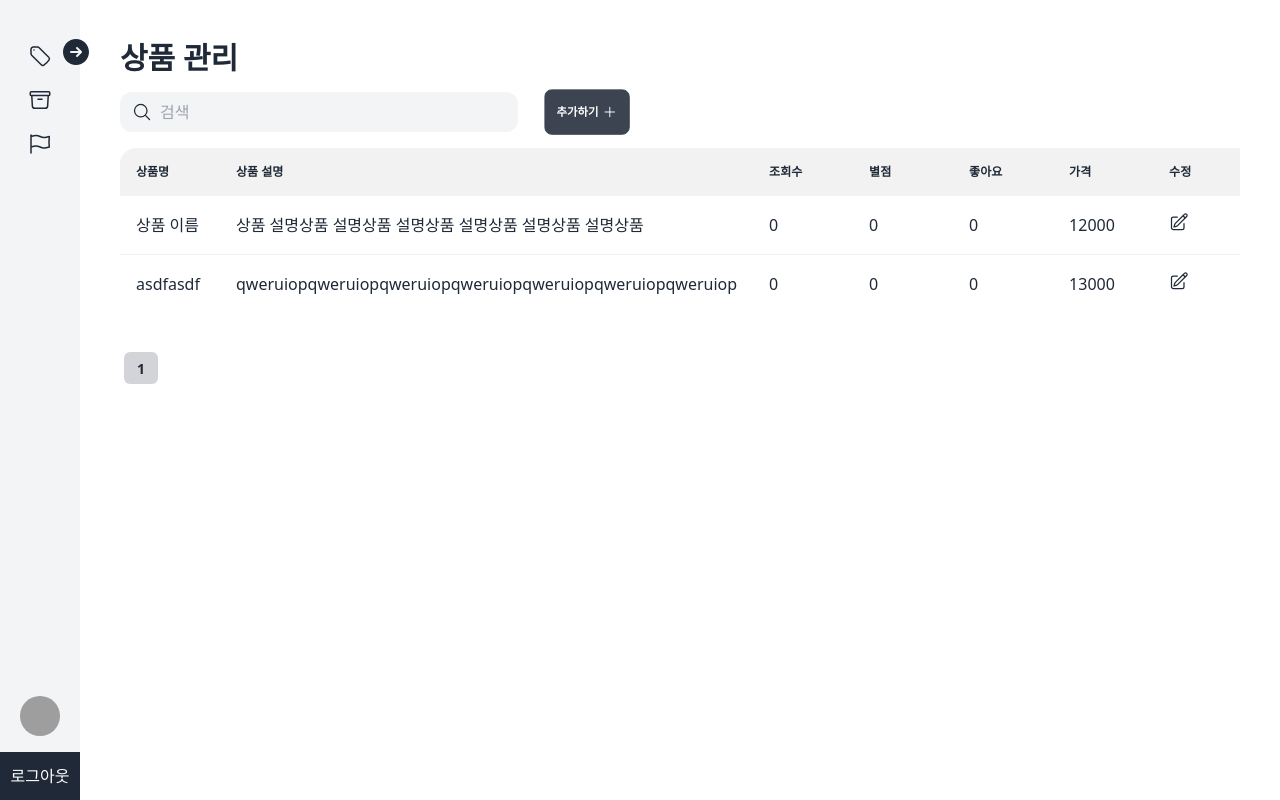
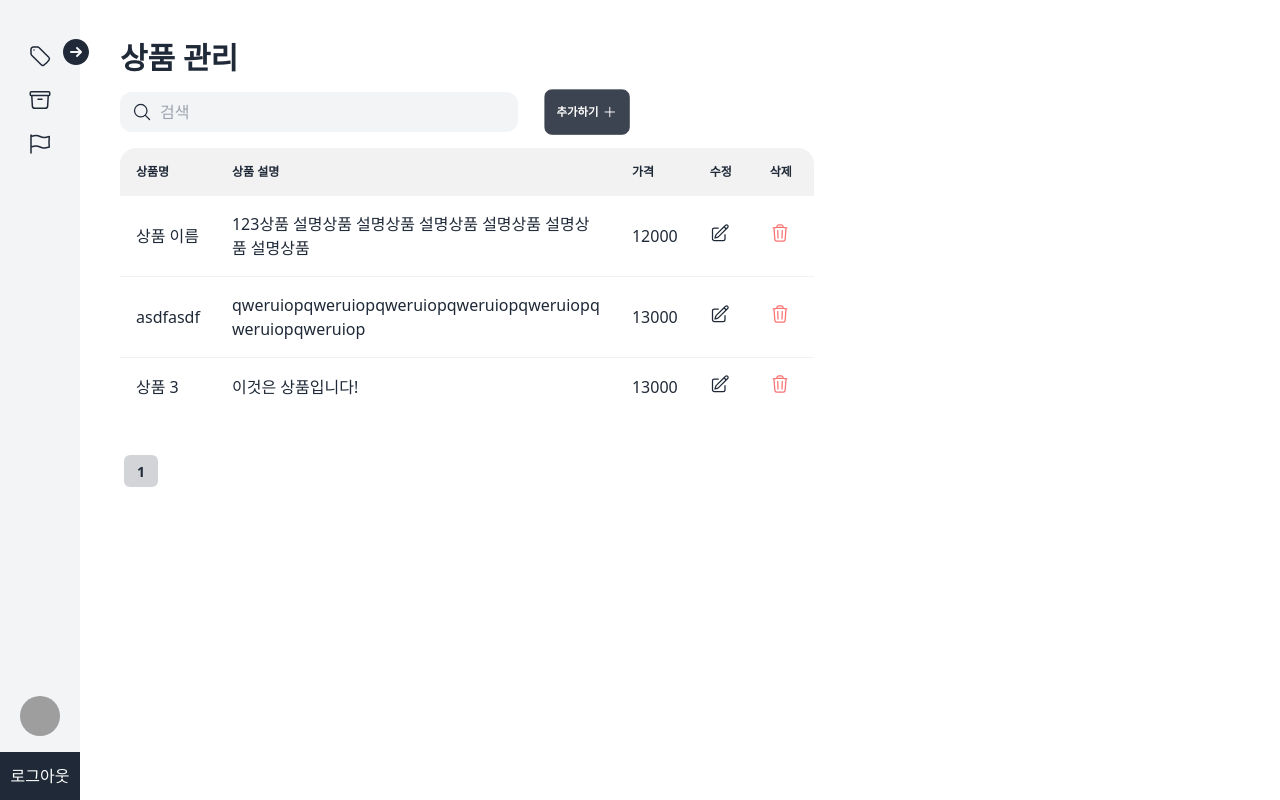
Before and after one commit to minjidev/devgram-frontend, a React (Vite) app: page /admin/products in a window 1280 px wide. Built offline with nearby package versions, Linux system fonts and the light colour scheme; data requests are answered from the project's data file; grey boxes are pictures that could not be loaded; the HTML template or start-up script is replaced by a standard one.

Commit message:
Modify table Modify table cell to wrap text and fix a bug to send corresponding id to edited row

```diff
--- a/json-server/db.json
+++ b/json-server/db.json
@@ -98,13 +98,10 @@
   ],
   "product": [
     {
-      "id": 1,
       "title": "상품 이름",
-      "content": "상품 설명상품 설명상품 설명상품 설명상품 설명상품 설명상품",
-      "hits": 0,
-      "rating": 0,
-      "like_count": 0,
-      "price": 12000
+      "content": "123상품 설명상품 설명상품 설명상품 설명상품 설명상품 설명상품",
+      "price": 12000,
+      "id": 1
     },
     {
       "id": 2,
@@ -113,7 +110,14 @@
       "hits": 0,
       "rating": 0,
       "like_count": 0,
-      "price": 13000
+      "price": 13000,
+      "img_url": ""
+    },
+    {
+      "title": "상품 3",
+      "content": "이것은 상품입니다!",
+      "price": "13000",
+      "id": 3
     }
   ],
   "report": [
@@ -145,21 +149,21 @@
       "review": "blahblahbzzzzblahblahbzzzzreview",
       "created_by": "someone",
       "created_at": "2022/10/22",
-      "status": "등록"
+      "status": ""
     },
     {
       "id": 2,
       "review": "blahblahbzzzz",
       "created_by": "someone",
       "created_at": "2022/10/22",
-      "status": "신고"
+      "status": ""
     },
     {
       "id": 3,
       "review": "blahblahbzzzz",
       "created_by": "someoneelse",
       "created_at": "2022/10/22",
-      "status": "신고"
+      "status": ""
     }
   ],
   "comments": [
--- a/src/components/admin/AdminManage.jsx
+++ b/src/components/admin/AdminManage.jsx
@@ -32,7 +32,6 @@ function AdminManage({
 
     if (isLoading) return <h2>Loading...</h2>; // skeleton으로 변경
     if (error) return <h2>{error.message}</h2>;
-    console.log("this");
 
     const filterComponent = (data) => {
         data = data?.filter((row) => {
--- a/src/components/admin/AdminManageProducts.jsx
+++ b/src/components/admin/AdminManageProducts.jsx
@@ -12,9 +12,12 @@ function AdminManageProducts(props) {
     const productColumns = [
         { field: "title", header: "상품명", initialVal: "" },
         { field: "content", header: "상품 설명", initialVal: "" },
-        { field: "hits", header: "조회수", initialVal: 0 },
-        { field: "rating", header: "별점", initialVal: 0 },
-        { field: "like_count", header: "좋아요", initialVal: 0 },
+        {
+            field: "img_url",
+            header: "상품 사진 url",
+            initialVal: "",
+            invisible: true,
+        },
         { field: "price", header: "가격", initialVal: 0 },
     ];
     return (
--- a/src/components/admin/EditableRow.jsx
+++ b/src/components/admin/EditableRow.jsx
@@ -17,7 +17,8 @@ function EditableRow({ data, columns, handleEditClick, useEditData }) {
     };
 
     const handleEdit = () => {
-        mutate({ id: editedData.id, editedData: editedData });
+        console.log("here: ", editedData);
+        mutate({ id: data.id, editedData: editedData });
         handleEditClick(-1);
     };
 
@@ -27,7 +28,9 @@ function EditableRow({ data, columns, handleEditClick, useEditData }) {
 
     return (
         <tr>
-            {columns.map((col, index) => (
+            {columns.map(
+                (col, index) =>
+                    !col.invisible && (
                         <td key={index}>
                             <TextInput
                                 type="text"
@@ -38,7 +41,8 @@ function EditableRow({ data, columns, handleEditClick, useEditData }) {
                                 value={editedData[col.field]}
                             />
                         </td>
-            ))}
+                    )
+            )}
             <td>
                 <button
                     type="button"
--- a/src/components/admin/EditableTable.jsx
+++ b/src/components/admin/EditableTable.jsx
@@ -13,9 +13,10 @@ function EditableTable({ currentData, columns, useEditData, useDeleteData }) {
         <TableContainer>
             <thead>
                 <tr>
-                    {columns.map((col, index) => (
-                        <th key={index}>{col.header}</th>
-                    ))}
+                    {columns.map(
+                        (col, index) =>
+                            !col.invisible && <th key={index}>{col.header}</th>
+                    )}
                     <th>수정</th>
                     <th>{editID > 0 ? "취소" : "삭제"}</th>
                 </tr>
--- a/src/components/admin/ReadOnlyRow.jsx
+++ b/src/components/admin/ReadOnlyRow.jsx
@@ -1,6 +1,5 @@
-import React, { useState } from "react";
+import React from "react";
 import { PencilSquareIcon, TrashIcon } from "@heroicons/react/24/outline";
-import SelectStatus from "./SelectStatus";
 
 function ReadOnlyRow({ data, columns, handleEditClick, useDeleteData }) {
     const { mutate } = useDeleteData();
@@ -10,9 +9,10 @@ function ReadOnlyRow({ data, columns, handleEditClick, useDeleteData }) {
 
     return (
         <tr>
-            {columns.map((col, index) => (
-                <td key={index}>{data[col.field]}</td>
-            ))}
+            {columns.map(
+                (col, index) =>
+                    !col.invisible && <td key={index}>{data[col.field]}</td>
+            )}
             <td>
                 <button type="button" onClick={() => handleEditClick(data)}>
                     <PencilSquareIcon className="w-5 h-5 hover:text-gray-500" />
--- a/src/components/admin/Table.jsx
+++ b/src/components/admin/Table.jsx
@@ -1,13 +1,12 @@
 import React, { useState, useEffect, useCallback } from "react";
 import { TableContainer } from "@style";
 import SelectStatus from "./SelectStatus";
-import ReportModal from "@components/Admin/ReportModal";
+import ReportModal from "@components/admin/ReportModal";
 import axios from "axios";
 
 function Table({ currentData, columns, toggledTab }) {
     const [showModal, setShowModal] = useState(false);
     const [modalItem, setModalItems] = useState([]);
-    // const [isLoading, setIsLoading] = useState(false);
 
     const handleClick = ({ id, toggledTab }) => {
         const API_URL_REPORTED = `http://localhost:3000/${
--- a/src/hooks/useCategoriesData.js
+++ b/src/hooks/useCategoriesData.js
@@ -43,9 +43,6 @@ const updateProduct = ({ id, editedData }) => {
     return axios.put(`${API_URL_PRODUCT}/${id}`, {
         title: editedData.title,
         content: editedData.content,
-        hits: editedData.hits,
-        rating: editedData.rating,
-        like_count: editedData.like_count,
         price: editedData.price,
     });
 };
--- a/src/index.css
+++ b/src/index.css
@@ -14,5 +14,8 @@ body {
     z-index: 1;
 }
 .table td {
-    min-width: 100px;
+    min-width: 60px;
+    max-width: 400px;
+    overflow-wrap: break-word;
+    white-space: normal;
 }
--- a/src/style.js
+++ b/src/style.js
@@ -42,8 +42,7 @@ export const TextInput = tw.input`
     text-sm
     border
     rounded
-    min-w-[100px]
-    w-full
+    min-w-full
     p-3
     mt-2
     outfocus:outline-0
```
Lines whose indentation alone changed are shown as unchanged.
